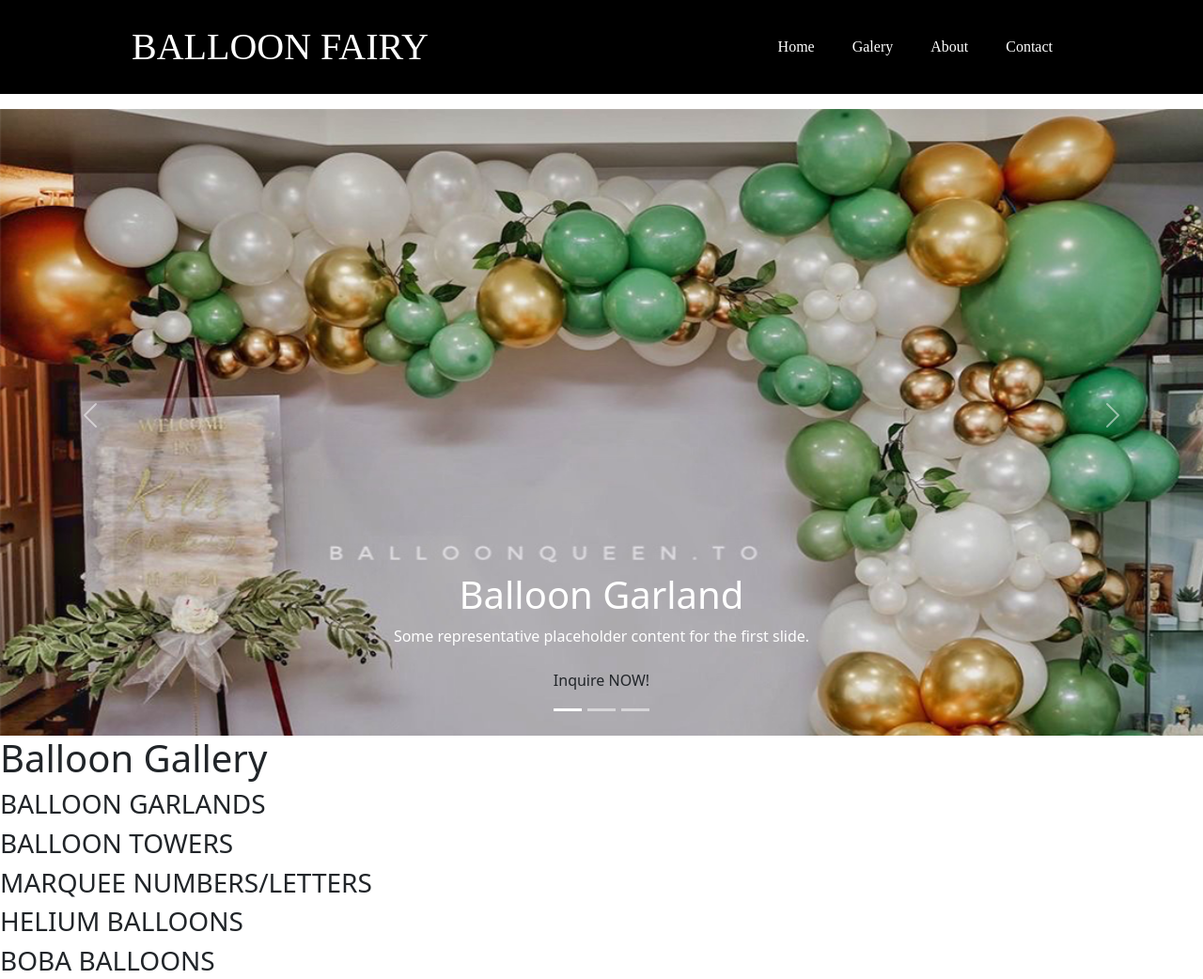
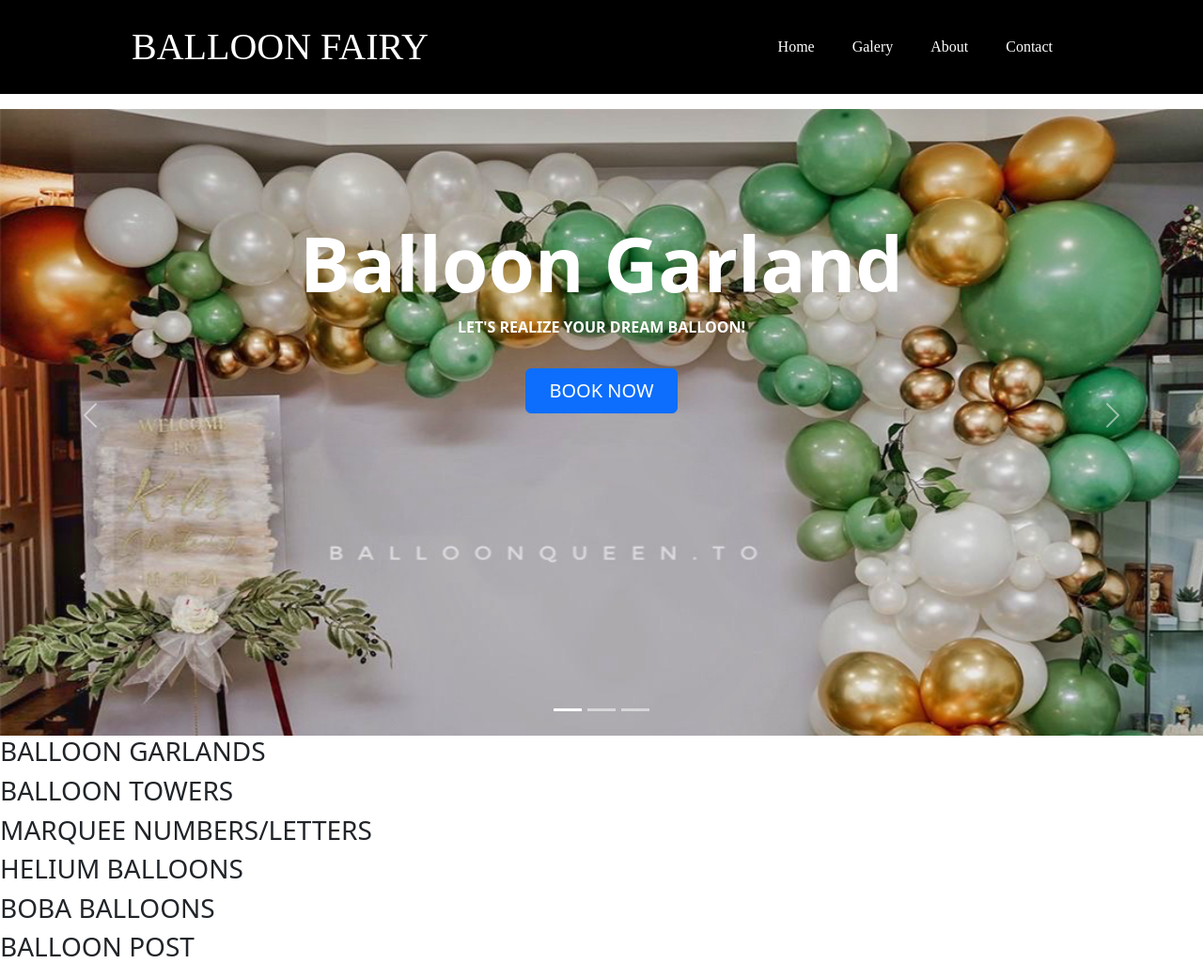
Before and after one commit to JhonMarcelo/BalloonFairy-Inquiry-Phase-1, a plain HTML site: page index.html in a window 1280 px wide. Shown: the top 1042 px of the page at 94% size. Drawn offline with nearby package versions, Linux system fonts and the light colour scheme; no server answers.

Commit message:
adds click eventListener on carousel btn to scrollIntoView() in the form section

```diff
--- a/index.html
+++ b/index.html
@@ -40,11 +40,15 @@
 
           <div class="carousel-item active">
             <img src="./images/car3.png" class="d-block w-100" alt="...">
-            <div class="carousel-caption d-none d-md-block">
-                <h1>Balloon Garland</h1>
-                <p>Some representative placeholder content for the first slide.</p>
-                <button class="btn btn-carousel1">Inquire NOW!</button>
-              </div>
+             <!-- CAROUSEL BUTTON -->
+            <div class="carousel-caption d-none d-md-block top-0 mt-5">
+
+
+                <h1 class = "display-1 fw-bolder mt-5">Balloon Garland</h1>
+                <p class = "text-uppercase fw-bolder">Let's Realize Your Dream Balloon!</p>
+                <button class="btn btn-primary px-4 py-2 fs-5 mt-3" id="carouselBTN">BOOK NOW</button>
+
+            </div>
 
           </div>
           <div class="carousel-item">
@@ -82,7 +86,7 @@
     <!--https://drive.google.com/file/d/173DFn9YOF8zuzIYTTjvA5IPaTD-5GFNi/view?usp=share_link
     https://drive.google.com/uc?export=view&id=      173DFn9YOF8zuzIYTTjvA5IPaTD-5GFNi         -->
 
-    <h1>Balloon Gallery</h1>
+    <!-- <h1 class = "text-uppercase display-5">Gallery</h1> -->
 
     <div class ="balloonType" id="balloonGarland">
     <h3>BALLOON GARLANDS</h3>
--- a/main.js
+++ b/main.js
@@ -10,7 +10,13 @@ document.addEventListener("DOMContentLoaded",()=>{
 //FORM
 const form = document.getElementById("inquiryForm")
 
+//Carousel BTN
+const carouselBTN = document.getElementById("carouselBTN")
 //EVENT LISTENER
+
+carouselBTN.addEventListener("click", () => {
+    form.scrollIntoView()
+})
 
 form.addEventListener("submit",(e)=>{
     e.preventDefault();
```
